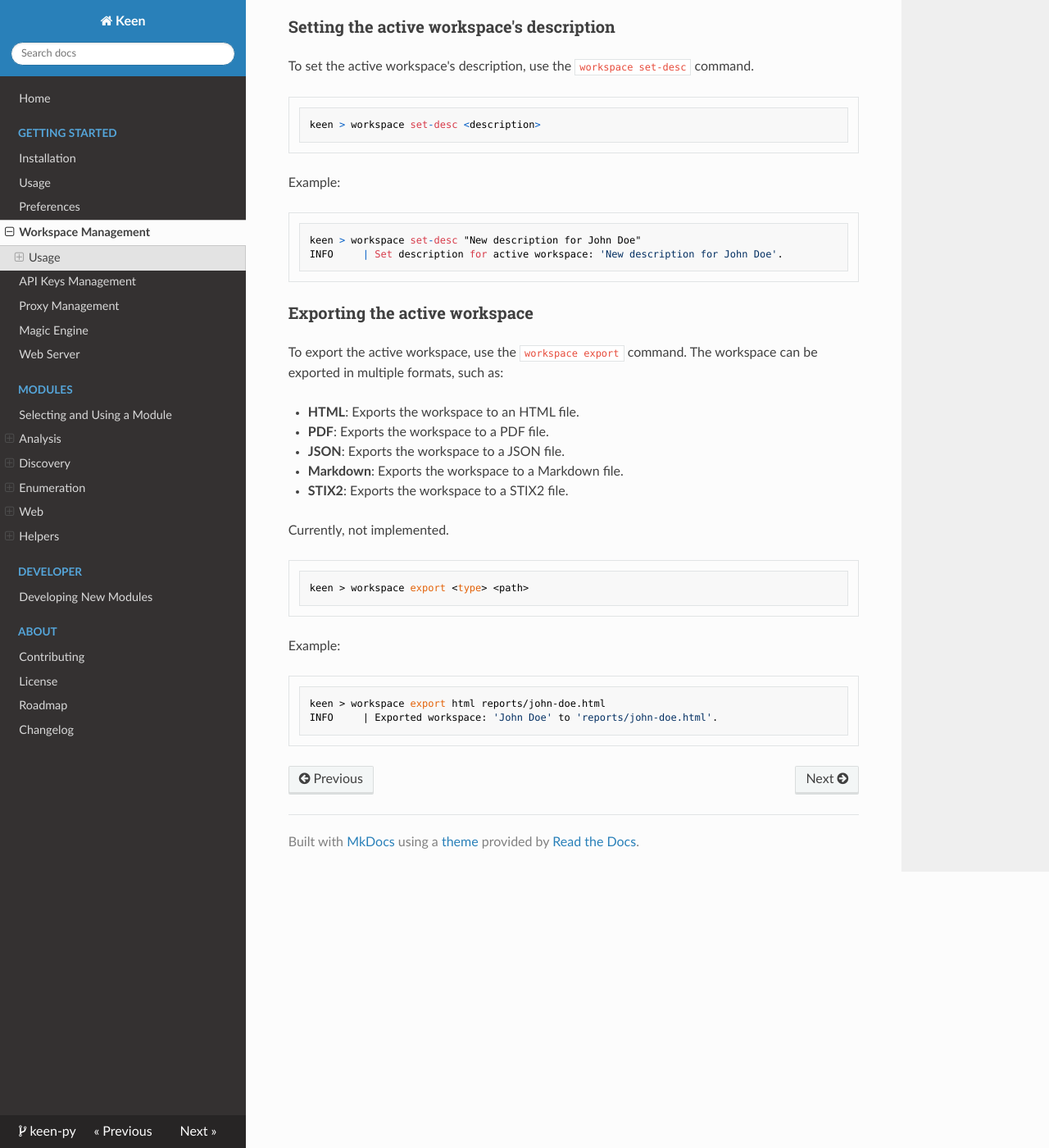
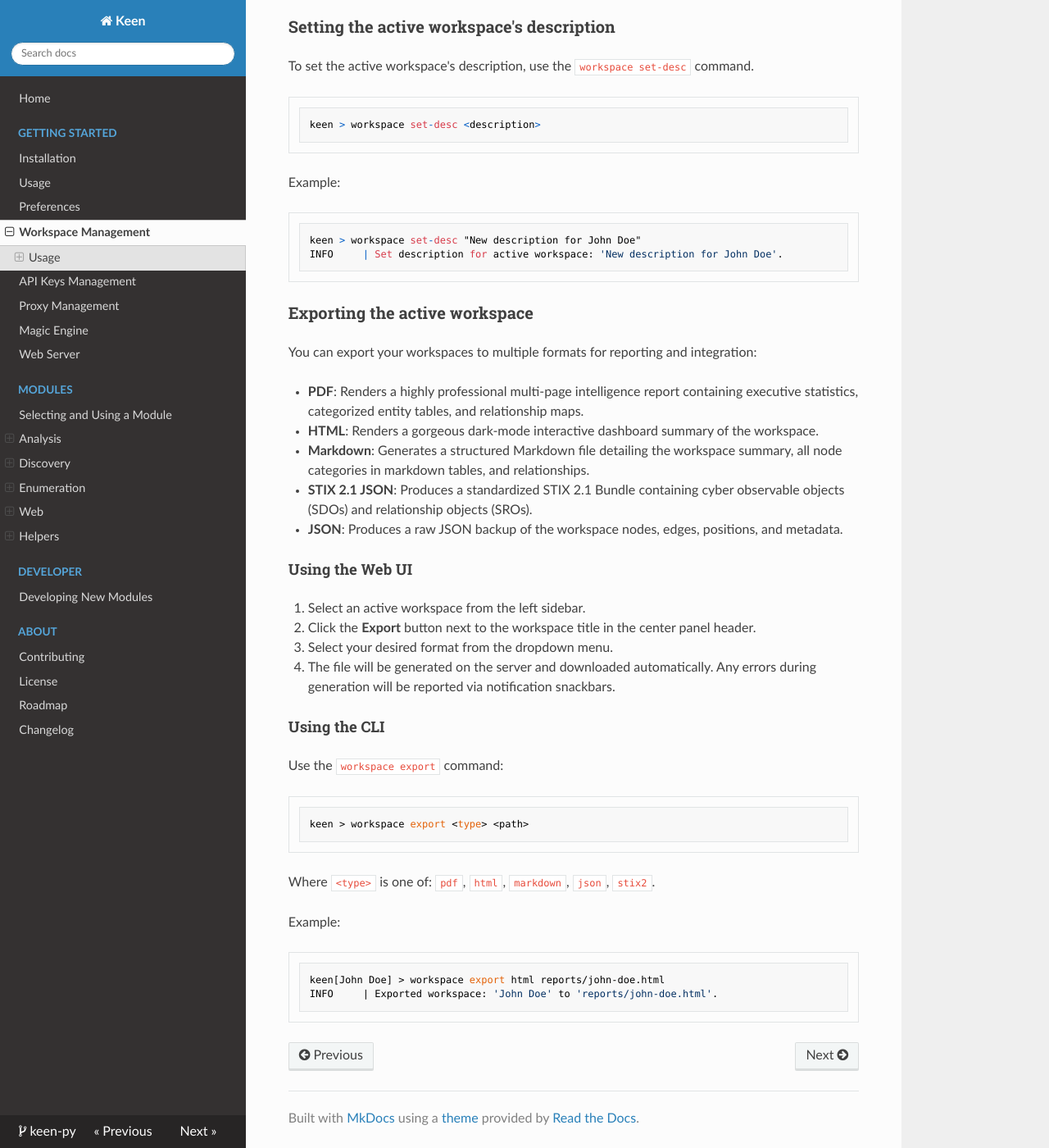
Before and after one commit to samuel-s-marques/keen-py, an MkDocs documentation site: the page built from docs/getting-started/workspace_management.md, in a window 1280 px wide and 1400 px high, scrolled down 2509 px. Shown: the whole window at 82% size. Built offline with MkDocs 1.6.1, drawn with Linux system fonts in a browser that asks for light colours; nearby versions of some CDN libraries.

Commit message:
update docs

````diff
--- a/docs/getting-started/workspace_management.md
+++ b/docs/getting-started/workspace_management.md
@@ -99,22 +99,30 @@ INFO     | Set description for active workspace: 'New description for John Doe'.
 
 ### Exporting the active workspace
 
-To export the active workspace, use the `workspace export` command. The workspace can be exported in multiple formats, such as:
+You can export your workspaces to multiple formats for reporting and integration:
 
-- **HTML**: Exports the workspace to an HTML file.
-- **PDF**: Exports the workspace to a PDF file.
-- **JSON**: Exports the workspace to a JSON file.
-- **Markdown**: Exports the workspace to a Markdown file.
-- **STIX2**: Exports the workspace to a STIX2 file.
+- **PDF**: Renders a highly professional multi-page intelligence report containing executive statistics, categorized entity tables, and relationship maps.
+- **HTML**: Renders a gorgeous dark-mode interactive dashboard summary of the workspace.
+- **Markdown**: Generates a structured Markdown file detailing the workspace summary, all node categories in markdown tables, and relationships.
+- **STIX 2.1 JSON**: Produces a standardized STIX 2.1 Bundle containing cyber observable objects (SDOs) and relationship objects (SROs).
+- **JSON**: Produces a raw JSON backup of the workspace nodes, edges, positions, and metadata.
 
-Currently, not implemented.
+#### Using the Web UI
+1. Select an active workspace from the left sidebar.
+2. Click the **Export** button next to the workspace title in the center panel header.
+3. Select your desired format from the dropdown menu.
+4. The file will be generated on the server and downloaded automatically. Any errors during generation will be reported via notification snackbars.
 
+#### Using the CLI
+Use the `workspace export` command:
 ```
 keen > workspace export <type> <path>
 ```
 
+Where `<type>` is one of: `pdf`, `html`, `markdown`, `json`, `stix2`.
+
 Example:
 ```
-keen > workspace export html reports/john-doe.html
+keen[John Doe] > workspace export html reports/john-doe.html
 INFO     | Exported workspace: 'John Doe' to 'reports/john-doe.html'.
 ```
````
